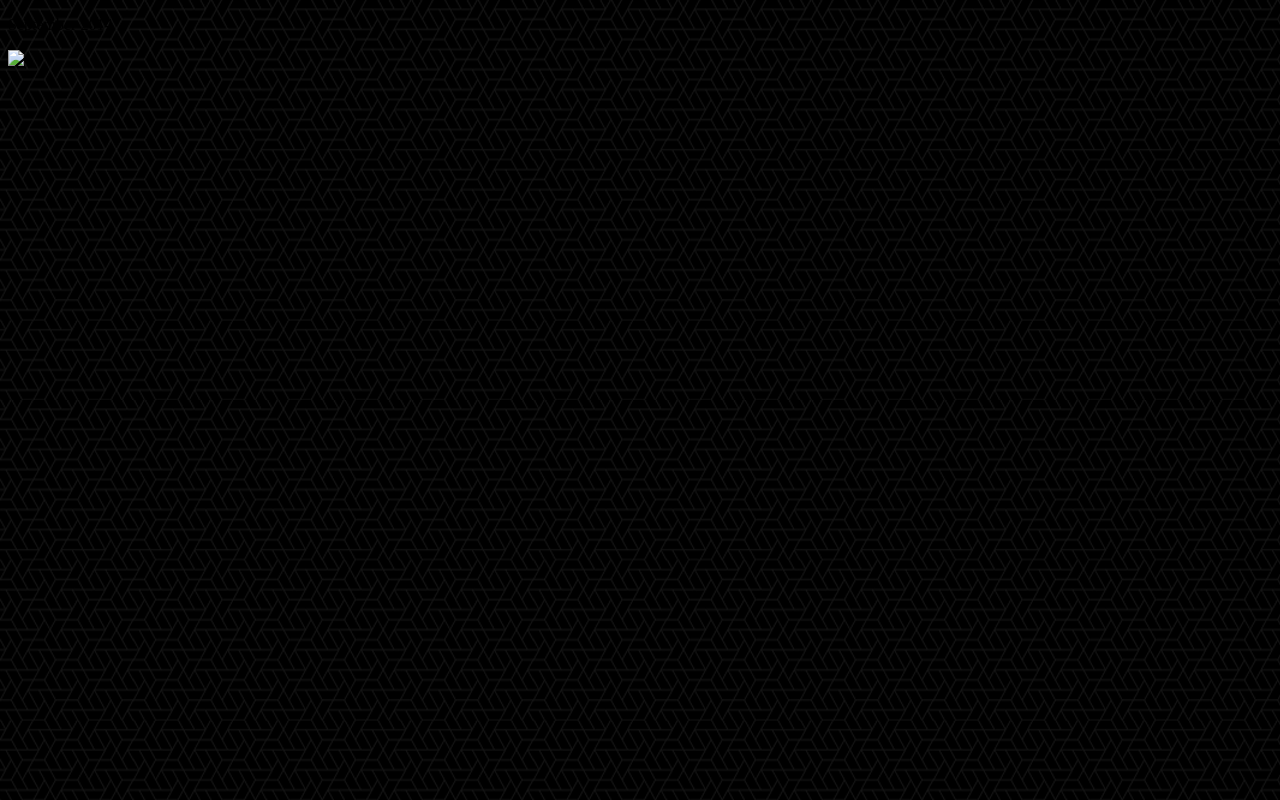
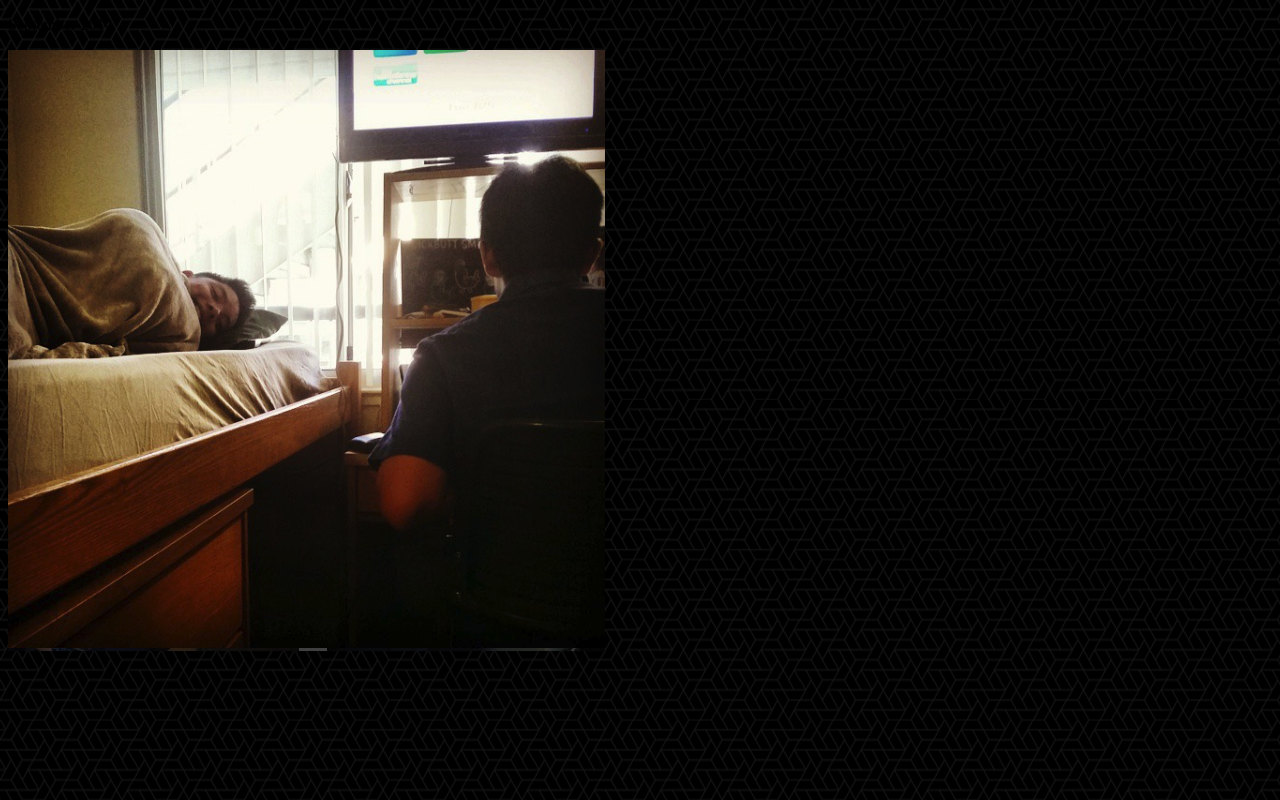
Before and after one commit to jhdinh/jhdinh.github.io, a plain HTML site: page static/grad.html in a window 1280 px wide. Drawn offline with Linux system fonts and the light colour scheme.

Commit message:
Fixing picture

```diff
--- a/static/grad.html
+++ b/static/grad.html
@@ -9,7 +9,7 @@
 
 <body>
   <p>September 2014</p>
-  <img src="QRPhotos/2014-2015/September2015.PNG">
+  <img src="QRPhotos/2014-2015/September2014.PNG">
   <body background="Images/what-the-hex-dark.png">
 </body>
 
```
